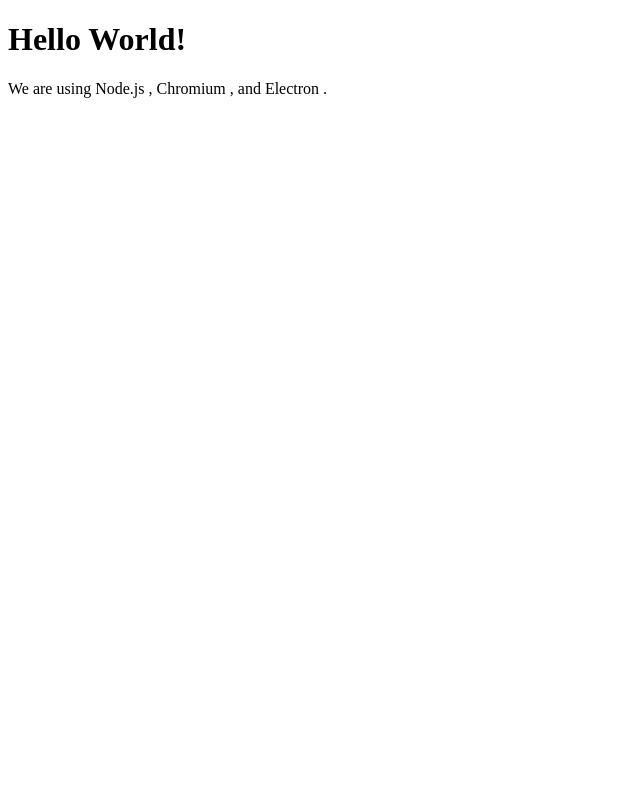
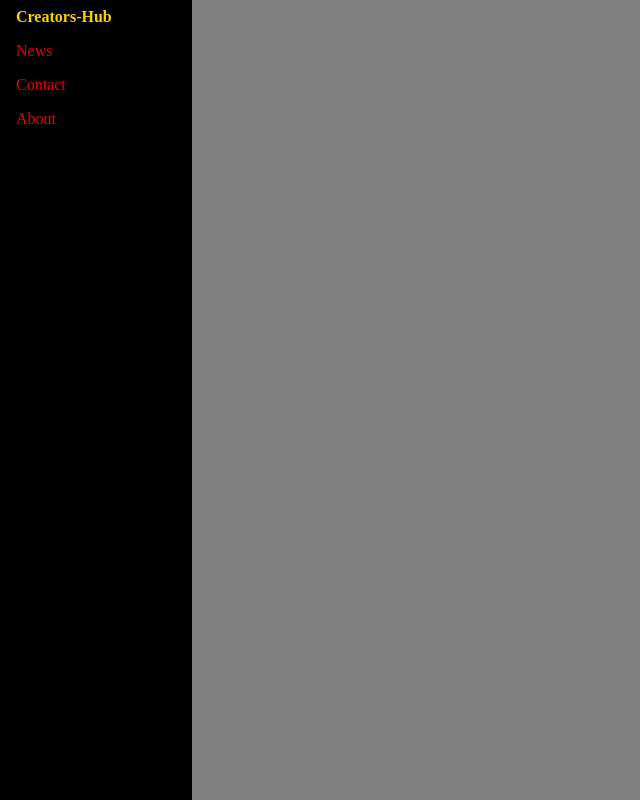
Before and after one commit to xCoffeeMan/Electron-App-CreatorHub, a website: page index.html in a window 1280 px wide. Shown: the whole page, without its empty margins (0-640 px from the left). Drawn offline with Linux system fonts and the light colour scheme.

Commit message:
title change
title change

```diff
--- a/index.html
+++ b/index.html
@@ -5,14 +5,17 @@
     <!-- https://developer.mozilla.org/en-US/docs/Web/HTTP/CSP -->
     <meta http-equiv="Content-Security-Policy" content="default-src 'self'; script-src 'self'">
     <link href="./styles.css" rel="stylesheet">
+    <link rel="shortcut icon" type="image/png" href="src/diamond.png"/>
     <title>Creator-Hub | App</title>
+
   </head>
   <body>
-    <h1>Hello World!</h1>
-    We are using Node.js <span id="node-version"></span>,
-    Chromium <span id="chrome-version"></span>,
-    and Electron <span id="electron-version"></span>.
-
+    <ul>
+      <li><a class="active" href="#home"><b>Creators-Hub</b></a></li>
+      <li><a href="#news">News</a></li>
+      <li><a href="#contact">Contact</a></li>
+      <li><a href="#about">About</a></li>
+    </ul>
     <!-- You can also require other files to run in this process -->
     <script src="./renderer.js"></script>
   </body>
--- a/main.js
+++ b/main.js
@@ -9,6 +9,7 @@
     height: 600,
     webPreferences: {
       preload: path.join(__dirname, 'preload.js')
+
     }
   })
 
--- a/styles.css
+++ b/styles.css
@@ -1,3 +1,32 @@
-/* styles.css */
+body {
+    margin: 0;
+    background-color: grey;
+  }
 
-/* Add styles here to customize the appearance of your app */
+  ul {
+    list-style-type: none;
+    margin: 0;
+    padding: 0;
+    width: 15%;
+    background-color: #000000;
+    position: fixed;
+    height: 100%;
+    overflow: auto;
+  }
+
+  li a {
+    display: block;
+    color: rgb(233, 0, 0);
+    padding: 8px 16px;
+    text-decoration: none;
+  }
+
+  li a.active {
+    background-color: #000000;
+    color: rgb(247, 210, 0);
+  }
+
+  li a:hover:not(.active) {
+    background-color: #555;
+    color: white;
+  }
```
Also changed, not shown: package.json (+6 -3 lines), src/diamond.png (added).
